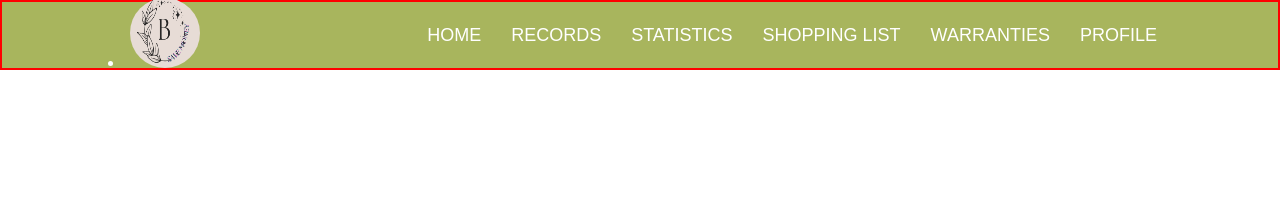
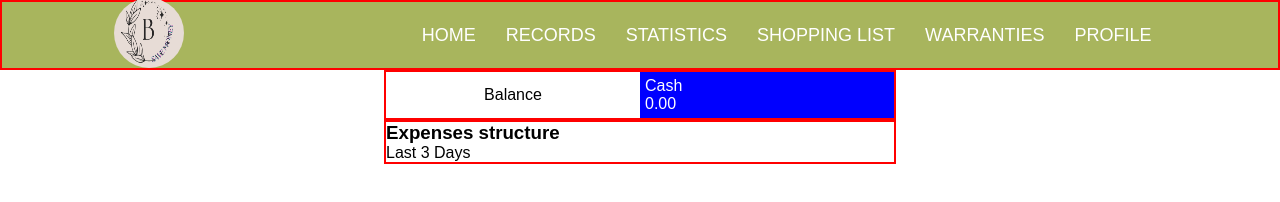
Before and after one commit to Ankeshkewat/Budget-tracking-application, a plain HTML site: page frontend/index.html in a window 1280 px wide. Drawn offline with Linux system fonts and the light colour scheme; some packages are replaced by stand-ins of ours; a script that the page names is missing.

```diff
--- a/frontend/index.html
+++ b/frontend/index.html
@@ -6,10 +6,11 @@
     <title>Home Page</title>
     <link rel="stylesheet" href="./style/navbar.css">
   <link rel="stylesheet" href="https://cdnjs.cloudflare.com/ajax/libs/font-awesome/5.12.0-2/css/all.min.css" integrity="sha256-46r060N2LrChLLb5zowXQ72/iKKNiw/lAmygmHExk/o=" crossorigin="anonymous" />
+  <link rel="stylesheet" href="./style/index.css">
 </head>
 <body>
         <nav>
-          <li><a href="index.html"><img src="./images/Your paragraph text.png" alt="Home"></a></li>
+          <li id="home_logo"><a href="index.html"><img src="./images/Your paragraph text.png" alt="Home"></a></li>
             <div class="openMenu"><i class="fa fa-bars"></i></div>
             <ul class="mainMenu">
                 <li><a href="index.html">Home</a></li>
@@ -22,9 +23,26 @@
             </ul>
         </nav>
 
-        <header>
 
-        </header>
+        <main>
+          <div id="balance_div">
+            <div>
+            <p>Balance</p>
+            </div>
+          <div><p>Cash</p> <p id="cash_plus">0.00</p></div>
+
+          </div>
+        </main>
+
+      <section>
+
+        <h3>Expenses structure</h3>
+        <p>Last 3 Days</p>
+        <h1 id=""></h1>
+
+      </section>
+
+
         <script src="//cdn.jsdelivr.net/npm/sweetalert2@11"></script>
         <script src="sweetalert2.all.min.js"></script>
 
--- /dev/null
+++ b/frontend/style/index.css
@@ -0,0 +1,22 @@
+main,section{
+    margin: auto;
+    border: 2px solid red;
+    width: 40%;
+}
+#balance_div{
+    display: grid;
+    justify-content: space-between;
+    grid-template-columns: repeat(2,1fr);
+
+}
+#balance_div div:nth-child(2){
+    background-color: blue;
+    color:white;
+    padding: 5px;
+}
+
+#balance_div div:nth-child(1){
+    display: flex;
+    align-items: center;
+    justify-content: center;
+}
--- a/frontend/style/navbar.css
+++ b/frontend/style/navbar.css
@@ -53,6 +53,9 @@
     cursor: pointer;
     text-transform: uppercase;
   }
+  #home_logo{
+    list-style: none;
+  }
   @media (max-width: 800px) {
     nav .mainMenu {
       height: 100vh;
```
Also changed, not shown: frontend/shoping.html (added, +12 -0 lines), frontend/style/shopping.css (added).
